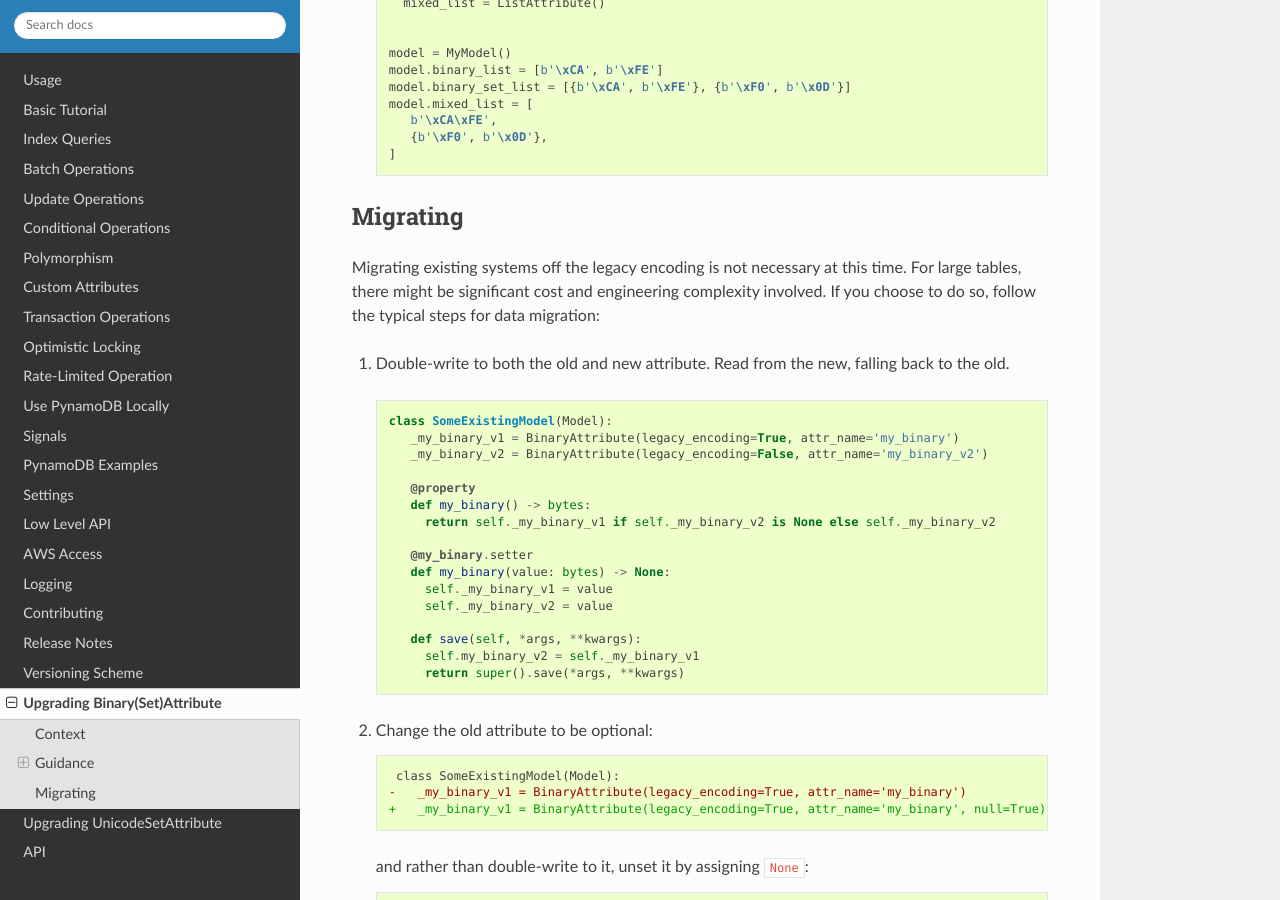
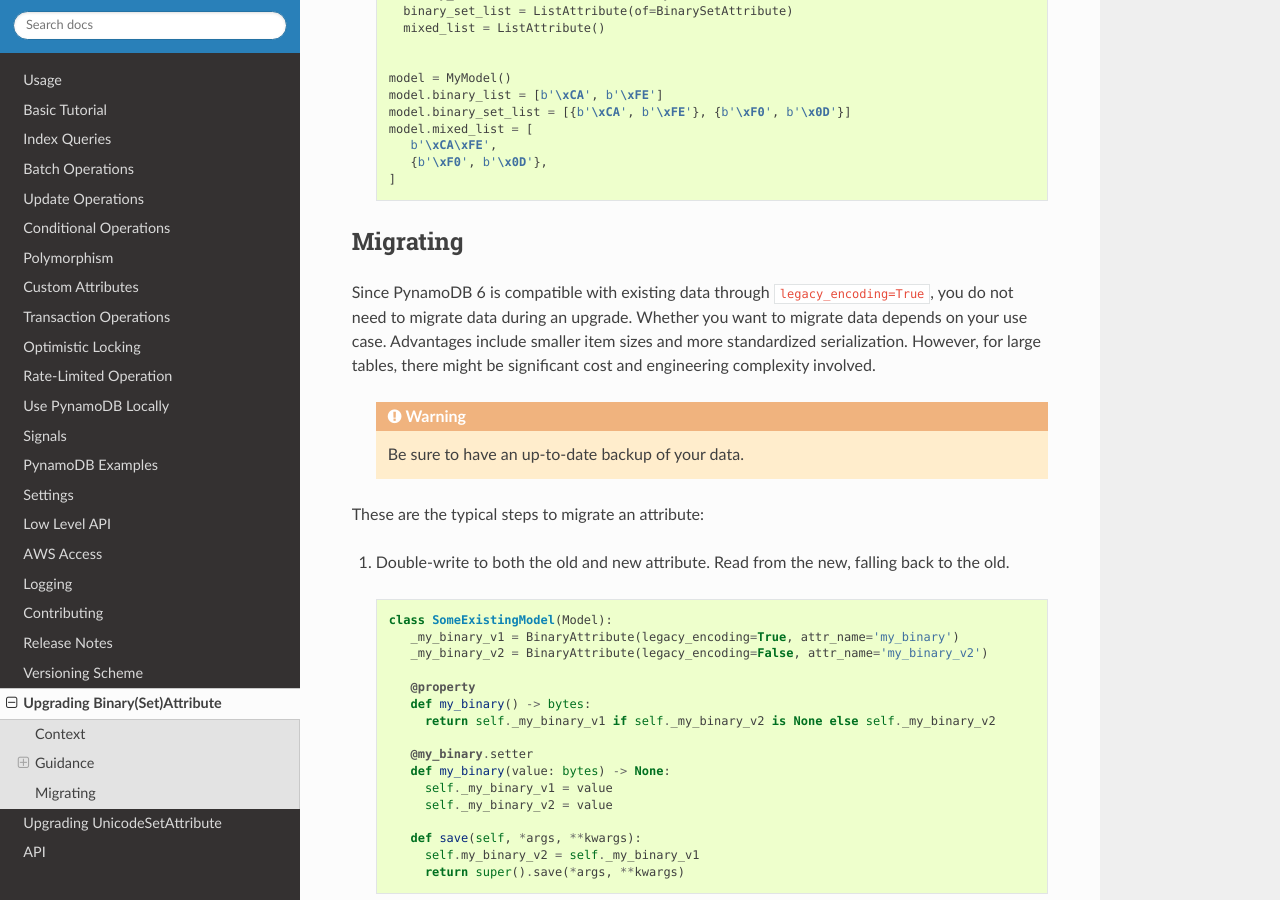
Before and after one commit to pynamodb/PynamoDB, a Sphinx documentation site: the page built from docs/upgrading_binary.rst, in a window 1280 px wide and 900 px high, scrolled down 2253 px. Built offline with Sphinx 7.4.7 and the Read the Docs theme 2.0.0, drawn with Linux system fonts in a browser that asks for light colours; some of the changed text lies outside the part shown.

Commit message:
rephrase docs per Garrett's feedback

```diff
--- a/docs/upgrading_binary.rst
+++ b/docs/upgrading_binary.rst
@@ -33,7 +33,7 @@
   Not only it prevented them from being deserialized correctly, but also the model would also grow
   in size exponentially until it hit the DynamoDB item limit of 400KB. For this reason we conclude
   that :code:`BinaryAttribute` and :code:`BinarySetAttribute` were not used in practice within maps and lists
-  before PynamoDB 6.0 and thus will not require any legacy encoding.
+  before PynamoDB 6.0 and thus there is no practical reason you would want :code:`legacy_encoding=True` for them.
 
 
 Guidance
@@ -127,9 +127,16 @@
 Migrating
 #########
 
-Migrating existing systems off the legacy encoding is not necessary at this time. For large tables,
-there might be significant cost and engineering complexity involved. If you choose to do so,
-follow the typical steps for data migration:
+Since PynamoDB 6 is compatible with existing data through :code:`legacy_encoding=True`, you do not need
+to migrate data during an upgrade. Whether you want to migrate data depends on your use case.
+Advantages include smaller item sizes and more standardized serialization. However, for large tables,
+there might be significant cost and engineering complexity involved.
+
+ .. warning::
+
+    Be sure to have an up-to-date backup of your data.
+
+These are the typical steps to migrate an attribute:
 
 1. Double-write to both the old and new attribute. Read from the new, falling back to the old.
 
```
